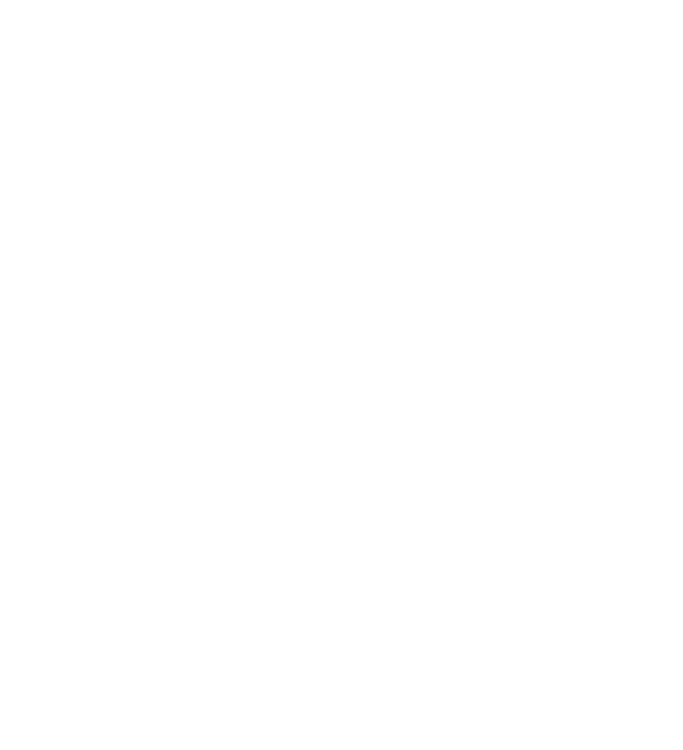
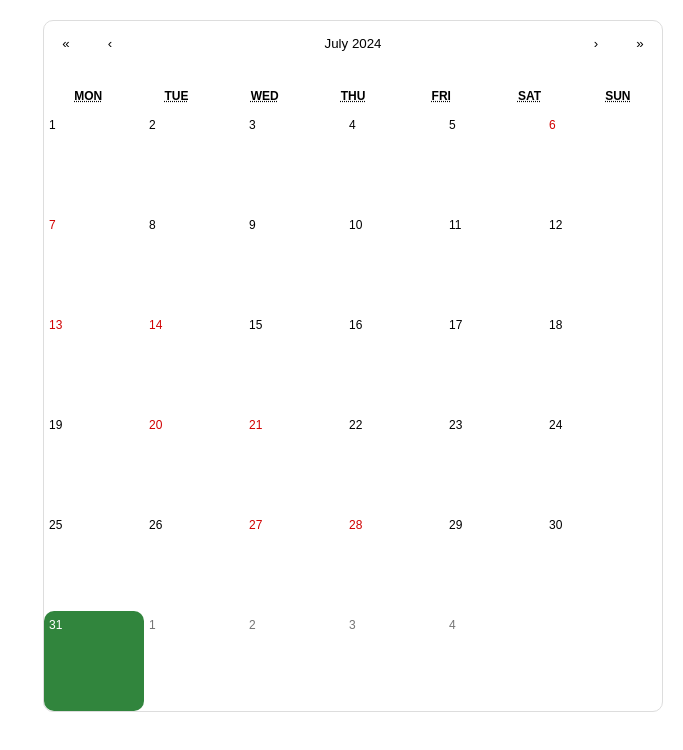
Before and after one commit to SJ-Petory/Petroy-FrontEnd, a React (Create React App) app: page /mainPage in a window 1280 px wide. Shown: the top 750 px of the page, without its empty margins (597-1280 px from the left). Built offline with nearby package versions, Linux system fonts and the light colour scheme.

Commit message:
[feat #07] signUpPage validateForm 의존성제거

```diff
--- a/docker-compose.yml
+++ b/docker-compose.yml
@@ -4,7 +4,7 @@ services:
     container_name: jenkins
     image: jenkins/jenkins:lts
     ports:
-      - "8080:8080"
+      - "9090:9090"
       - "50000:50000"
     volumes:
       - jenkins_home:/var/jenkins_home
--- a/package.json
+++ b/package.json
@@ -8,11 +8,15 @@
     "@testing-library/react": "^13.4.0",
     "@testing-library/user-event": "^13.5.0",
     "axios": "^1.7.2",
+    "cors": "^2.8.5",
     "date-fns": "^3.6.0",
+    "dayjs": "^1.11.12",
+    "gr": "^0.0.1",
     "kakao-js-sdk": "^1.2.3",
     "react": "^18.3.1",
     "react-calendar": "^5.0.0",
     "react-dom": "^18.3.1",
+    "react-icons": "^5.2.1",
     "react-router-dom": "^6.25.1",
     "react-scripts": "5.0.1",
     "sass": "^1.77.8",
@@ -42,4 +46,5 @@
       "last 1 safari version"
     ]
   }
+
 }
--- /dev/null
+++ b/src/components/commons/CalendarComponent.jsx
@@ -0,0 +1,60 @@
+import React, { useState } from 'react';
+import Calendar from 'react-calendar';
+import 'react-calendar/dist/Calendar.css';
+import '../../styles/Calendar.css';
+
+const ScheduleComponent = ({ selectedDate }) => {
+    return (
+        <div className="schedule-container">
+            <h3>일정표</h3>
+            {/* 날짜를 문자열 형태로 표시 */}
+            <p>{selectedDate.toDateString()}</p>
+        </div>
+    );
+};
+
+const CalendarComponent = () => {
+    const [date, setDate] = useState(new Date()); // 현재 달력에서 선택된 날짜
+    const [selectedDate, setSelectedDate] = useState(null); // 사용자가 선택한 날짜
+
+    // 날짜 상태변경 업데이트 핸들러 함수
+    const handleDateChange = (newDate) => {
+        setDate(newDate); // 현재 날짜 업데이트
+        setSelectedDate(newDate); // 사용자 선택 날짜 업데이트
+    };
+
+    // 현재 날짜에 하이라이트 클래스를 추가
+    const tileClassName = ({ date, view }) => {
+        if (view === 'month') { // 월 보기일 때만
+            if (date.toDateString() === new Date().toDateString()) { // 오늘 날짜와 비교
+                return 'highlight-today'; // 오늘 날짜에 하이라이트
+            }
+        }
+    };
+
+    return (
+        <div className="calendar-wrapper">
+            <div className="calendar-container">
+                <Calendar
+                    onChange={handleDateChange} // 날짜 변경 시 호출되는 함수
+                    value={date} // 현재 선택된 날짜를 달력에 전달
+                    view="month" // 달력의 뷰를 월 단위로 설정
+                    tileClassName={tileClassName}
+                    navigationLabel={({ date }) => {
+                        return (
+                            <div>
+                                {/* 달력 상단 내비게이션 바 */}
+                                <span>{date.toLocaleString('default', { month: 'long' })}</span>
+                                <span> {date.getFullYear()}</span>
+                            </div>
+                        );
+                    }}
+                />
+            </div>
+            {/* 선택된 날짜 일정표 표시 */}
+            {selectedDate && <ScheduleComponent selectedDate={selectedDate} />}
+        </div>
+    );
+};
+
+export default CalendarComponent;
--- a/src/pages/mainPage.jsx
+++ b/src/pages/mainPage.jsx
@@ -1,14 +1,13 @@
 import React from 'react';
-import { useNavigate } from 'react-router-dom';
 import '../styles/mainPage.css';
+import CalendarComponent from '../components/commons/CalendarComponent';
 
 function MainPage() {
-
     return (
-        <>
-
-        </>
-    )
+        <div className="main-page">
+            <CalendarComponent />
+        </div>
+    );
 }
 
 export default MainPage;
--- a/src/pages/signUpPage.jsx
+++ b/src/pages/signUpPage.jsx
@@ -55,7 +55,7 @@ function SignUpPage() {
 
     const checkEmailDuplicate = async () => {
         try {
-            const response = await axios.get('/members/check-email', { params: { email: formData.email } });
+            const response = await axios.get('http://43.202.195.199:8080/members/check-email', { params: { email: formData.email } });
             if (response.data) {
                 setEmailError('이메일이 중복되었습니다.');
                 setEmailChecked(false);
@@ -72,7 +72,7 @@ function SignUpPage() {
 
     const checkNameDuplicate = async () => {
         try {
-            const response = await axios.get('/members/check-name', { params: { name: formData.name } });
+            const response = await axios.get('http://43.202.195.199:8080/members/check-name', { params: { name: formData.name } });
             if (response.data) {
                 setNameError('이름이 중복되었습니다.');
                 setNameChecked(false);
@@ -99,7 +99,7 @@ function SignUpPage() {
         }
 
         try {
-            const response = await axios.post('/members', data, {
+            const response = await axios.post('http://43.202.195.199:8080/members', data, {
                 headers: {
                     'Content-Type': 'multipart/form-data'
                 }
--- /dev/null
+++ b/src/styles/Calendar.css
@@ -0,0 +1,60 @@
+.calendar-wrapper {
+  display: flex;
+  flex-direction: column;
+  width: 100%;
+  max-width: 1000px;
+}
+
+.calendar-container {
+  display: flex;
+  justify-content: center;
+  width: 100%;
+  margin: 0 auto;
+  margin-bottom: 10px;
+}
+
+.react-calendar {
+  border: 1px solid #ddd;
+  border-radius: 10px;
+  font-size: 16px;
+  width: 100%;
+}
+
+.react-calendar__month-view {
+  width: 100%;
+}
+
+.react-calendar__tile {
+  position: relative;
+  padding: 50px;
+}
+
+.react-calendar__tile > abbr {
+  position: absolute;
+  top: 5px;
+  left: 5px;
+  margin: 0;
+  font-size: 12px;
+}
+
+.highlight-today {
+  background: #31853d;
+  border-radius: 10px;
+}
+
+.schedule-container {
+  margin-top: 20px;
+  padding: 10px;
+  border: 1px solid #ddd;
+  border-radius: 5px;
+  width: 98%;
+  height: 200px;
+  max-width: 1000px;
+  background: #f9f9f9;
+  text-align: center;
+  justify-content: center;
+}
+
+.schedule-container h3 {
+  margin-bottom: 10px;
+}
--- a/src/styles/mainPage.css
+++ b/src/styles/mainPage.css
@@ -0,0 +1,11 @@
+.main-page {
+    display: flex;
+    justify-content: center;
+    align-items: flex-start;
+    padding: 20px;
+}
+
+.main-page .calendar-wrapper {
+    width: 100%;
+    margin-left: 50%;
+}
```
Also changed, not shown: src/components/commons/Calender.jsx (deleted), 14 other files (tests, documents, lock files or other folders).
